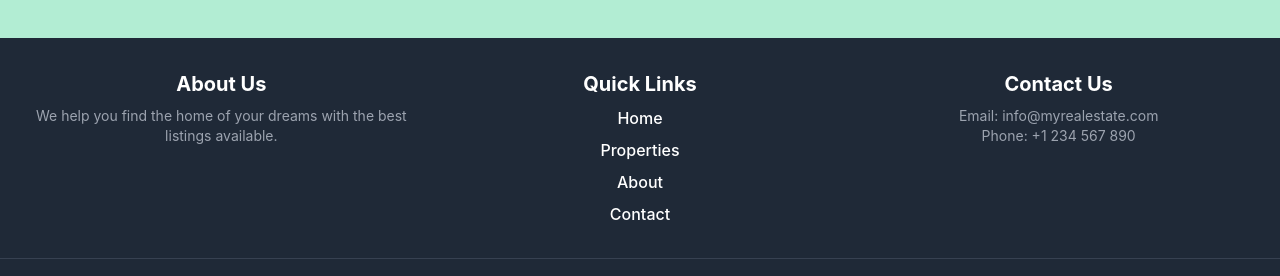
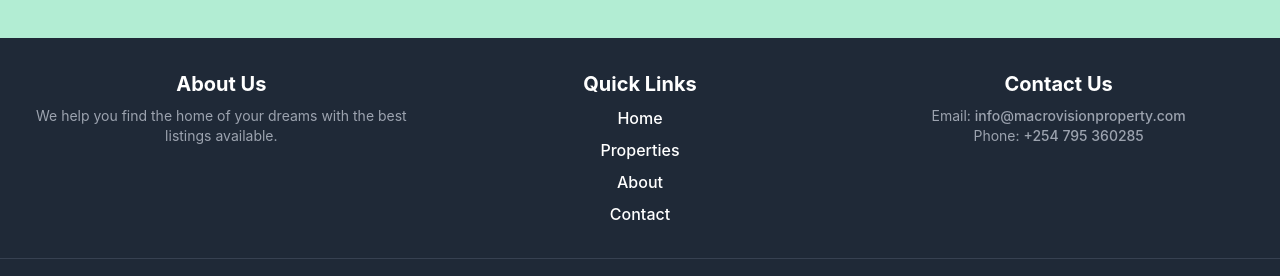
Before and after one commit to FrankApiyo/clientsite, a Svelte app: page / in a window 1280 px wide. Shown: the part 866-1142 px from the top of the page. Built offline with nearby package versions, Linux system fonts and the light colour scheme.

Commit message:
Reformat code and add some relative links

```diff
--- a/src/App.svelte
+++ b/src/App.svelte
@@ -70,7 +70,7 @@
   <footer class="bg-gray-800 text-white mt-auto">
     <div class="container mx-auto px-6 py-8 grid grid-cols-1 md:grid-cols-3 gap-6">
       <!-- About Section -->
-      <div>
+      <div id="about">
         <h3 class="text-xl font-bold mb-2">About Us</h3>
         <p class="text-sm text-gray-400">We help you find the home of your dreams with the best listings available.</p>
       </div>
@@ -85,10 +85,20 @@
         </ul>
       </div>
       <!-- Contact Section -->
-      <div>
+      <div id="contact">
         <h3 class="text-xl font-bold mb-2">Contact Us</h3>
-        <p class="text-sm text-gray-400">Email: info@myrealestate.com</p>
-        <p class="text-sm text-gray-400">Phone: +1 234 567 890</p>
+        <p class="text-sm text-gray-400">
+          Email:
+          <a href="mailto:info@macrovisionproperty.com" aria-label="email us at info@macrovisionproperty.com" target="_blank">
+            info@macrovisionproperty.com
+          </a>
+        </p>
+        <p class="text-sm text-gray-400">
+          Phone:
+            <a href="tel:+254795360285" aria-label="call us at +254795360285" target="_blank">
+              +254 795 360285
+            </a>
+          </p>
       </div>
     </div>
     <div class="text-center text-gray-500 text-sm py-4 border-t border-gray-700">
```
